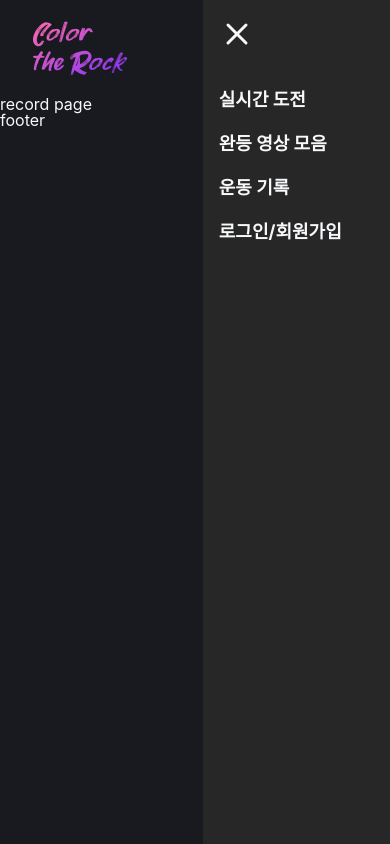
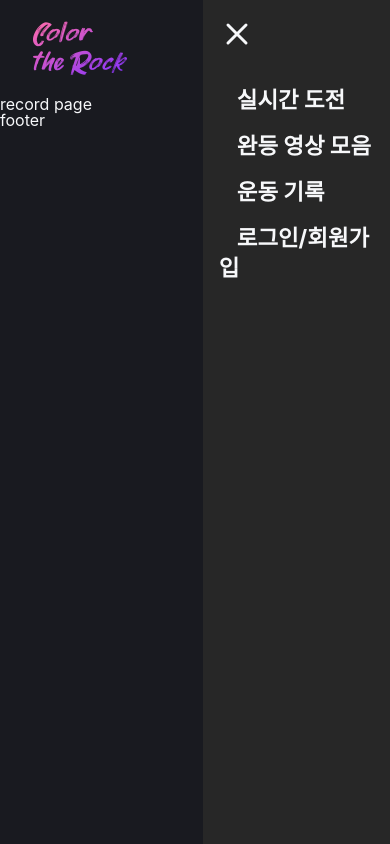
Before and after one commit to Color-the-rock/colortherock, a React (Create React App) app in the folder frontend/color-the-rock-app/: page /record in a window 390 px wide. Both pictures are taken after a click on the icon 340 px from the left and 48 px from the top of the page. Built offline with nearby package versions, Linux system fonts and the light colour scheme.

Commit message:
✨ feat : Mobile Header Link 연결

```diff
--- a/frontend/color-the-rock-app/src/components/layout/Header/index.jsx
+++ b/frontend/color-the-rock-app/src/components/layout/Header/index.jsx
@@ -47,10 +47,15 @@ const Header = () => {
           <S.NavBar isShowNav>
             <S.CancelButton size="36px" onClick={handleSetShowNav} />
             <S.SideMenu isShowNav>
-              <S.SideMenuItem>실시간 도전</S.SideMenuItem>
-              <S.SideMenuItem>완등 영상 모음</S.SideMenuItem>
-              <S.SideMenuItem>운동 기록</S.SideMenuItem>
-              <S.SideMenuItem>로그인/회원가입</S.SideMenuItem>
+              {menuItems &&
+                menuItems.length > 0 &&
+                menuItems.map((item, index) => (
+                  <S.SideMenuItem key={index}>
+                    <S.SLink to={item.path} onClick={handleSetShowNav}>
+                      {item.name}
+                    </S.SLink>
+                  </S.SideMenuItem>
+                ))}
             </S.SideMenu>
           </S.NavBar>
         ) : null}
```
